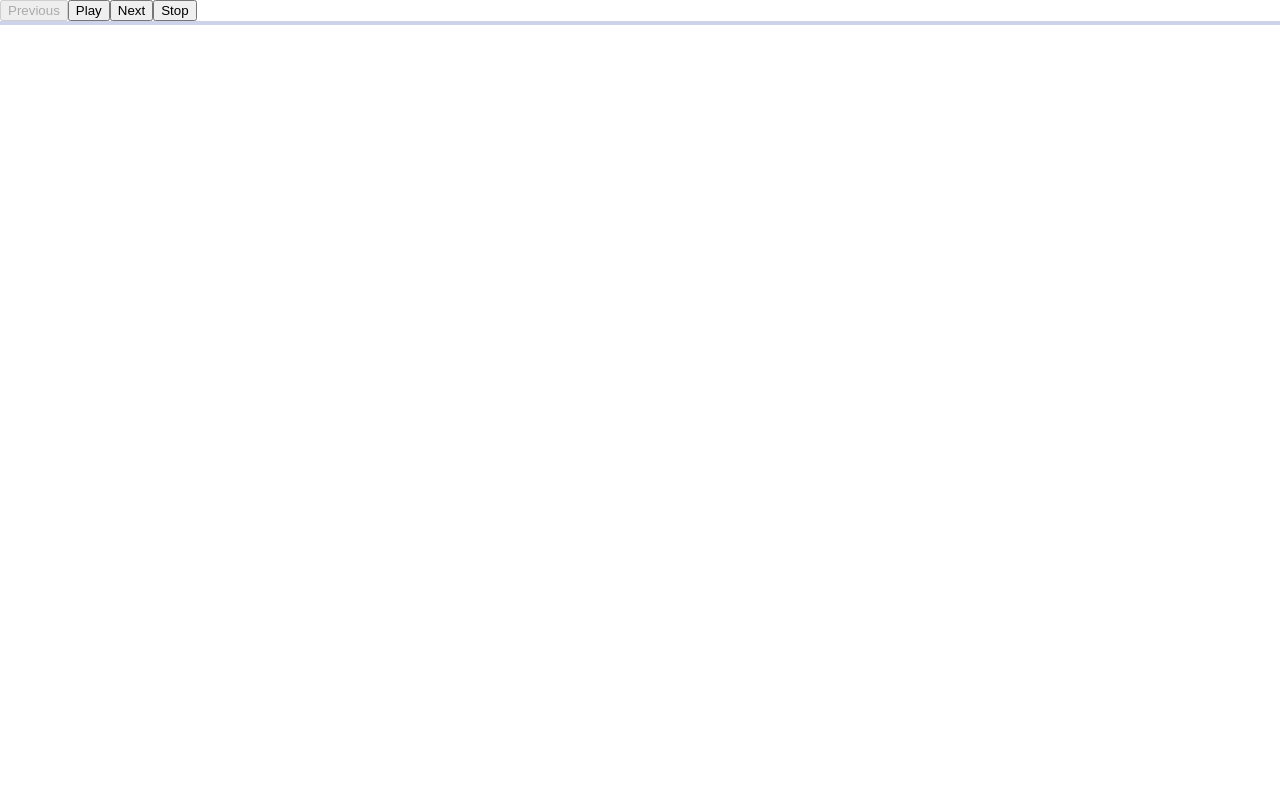
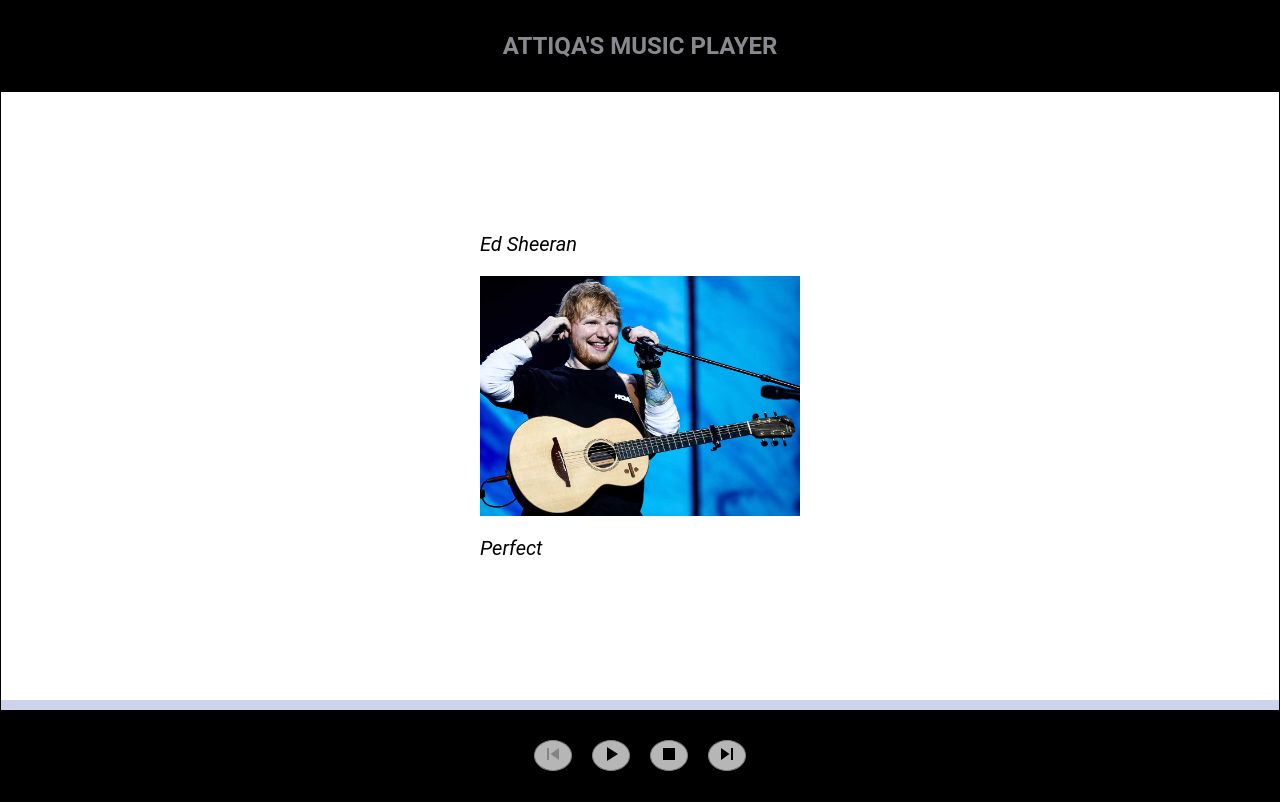
Before and after one commit to AttiqaNazir/music-player, an Angular app: page / in a window 1280 px wide. Built offline with nearby package versions, Linux system fonts and the light colour scheme.

Commit message:
add angular material icons and buttons for controls

```diff
--- a/src/app/audio/components/audio-player/audio-player.component.html
+++ b/src/app/audio/components/audio-player/audio-player.component.html
@@ -1,17 +1,60 @@
 <div class="audio-player">
-<!--  <img [src]="currentTrack.coverArt" alt="Cover Art">-->
-  <div class="controls">
-    <button (click)="previousTrack()" [disabled]="isFirstTrack">Previous</button>
-    <button (click)="playPause()">
-      {{ isPlaying ? 'Pause' : 'Play' }}
-    </button>
-    <button (click)="nextTrack()" [disabled]="isLastTrack">Next</button>
-    <button (click)="stop()">Stop</button>
+  <header>
+    <h1>Attiqa's Music Player</h1>
+  </header>
+
+  <div class="container">
+    <div class="content">
+      <p class="label">{{ currentTrack.artistName }}</p>
+      <img
+        [src]="currentTrack.coverArt"
+        alt="Cover Art"
+        width="180"
+        height="180"
+      />
+      <p class="label">{{ currentTrack.songName }}</p>
+    </div>
+    <!-- <mat-list-item *ngFor="let song of songs">
+      <mat-icon color="primary" mat-list-icon>music_note</mat-icon>
+      <h4 mat-line>{{ song.songName}}</h4>
+      <h5 mat-line>by {{ song.artistName }}</h5>
+      <mat-icon color="primary" >volume_up</mat-icon>
+
+      <mat-divider></mat-divider>
+    </mat-list-item>  -->
+
+    <audio [src]="currentTrack.url">
+      Your browser does not support the audio element.
+    </audio>
   </div>
-  <div class="progress-container">
-    <mat-progress-bar mode="determinate" [value]="progress" (click)="seek($event)"></mat-progress-bar>
+  <div class="controls-container">
+    <div class="progress-container">
+      <mat-progress-bar
+        mode="determinate"
+        [value]="progress"
+        (click)="seek($event)"
+      ></mat-progress-bar>
+    </div>
+    <footer>
+      <div class="controls">
+        <button
+          mat-icon-button
+          (click)="previousTrack()"
+          [disabled]="isFirstTrack"
+        >
+        <mat-icon>skip_previous</mat-icon>
+        </button>
+        <button mat-icon-button (click)="playPause()">
+          <mat-icon>{{ isPlaying ? "pause" : "play_arrow" }} </mat-icon>
+        </button>
+
+        <button mat-icon-button (click)="stop()">
+          <mat-icon>stop</mat-icon>
+        </button>
+        <button mat-icon-button (click)="nextTrack()" [disabled]="isLastTrack">
+          <mat-icon>skip_next</mat-icon>
+        </button>
+      </div>
+    </footer>
   </div>
-  <audio [src]="currentTrack.url">
-    Your browser does not support the audio element.
-  </audio>
 </div>
--- a/src/app/audio/components/audio-player/audio-player.component.scss
+++ b/src/app/audio/components/audio-player/audio-player.component.scss
@@ -0,0 +1,84 @@
+.audio-player {
+  border: 1px solid #000;
+  overflow: hidden;
+  display: flex;
+  flex-direction: column;
+  font-family:
+    Roboto,
+    Oxygen,
+    Ubuntu,
+    Cantarell,
+    Fira Sans,
+    Droid Sans,
+    Helvetica Neue,
+    sans-serif;
+  justify-content: space-between;
+  height: 100vh;
+}
+
+img {
+  width: 20em;
+  height: 15em;
+}
+
+header {
+  padding: 20px;
+  background-color: #000;
+  display: flex;
+  justify-content: center;
+}
+
+.label {
+  font-size: 20px;
+  font-weight: 400;
+  text-align: left;
+  font-style: italic;
+}
+
+h1 {
+  font-size: 24px;
+  line-height: 19px;
+  color: #88898c;
+  text-transform: uppercase;
+}
+
+.container {
+  display: flex;
+  flex-direction: column;
+  align-items: center;
+  padding: 20px;
+
+  .content {
+    display: flex;
+    flex-direction: column;
+  }
+}
+
+.progress-container {
+  position: relative;
+  width: 100%;
+  .mdc-linear-progress {
+    height: var(--mdc-linear-progress-track-height, 10px);
+  }
+}
+:host ::ng-deep {
+  .mdc-linear-progress__bar-inner {
+    border-top-width: var(--mdc-linear-progress-track-height, 10px);
+  }
+}
+
+::ng-deep {
+  button {
+    margin: 20px 10px;
+    border-radius: 100%;
+    background-color: #b6b6b6;
+    border: 1px solid #838383;
+  }
+}
+
+footer {
+  display: flex;
+  justify-content: center;
+  background-color: black;
+  padding: 10px;
+}
```
Also changed, not shown: src/app/audio/audio.module.ts (+12 -3 lines), src/app/app.component.html (line endings or trailing spaces), 1 other file (tests, documents, lock files or other folders).
